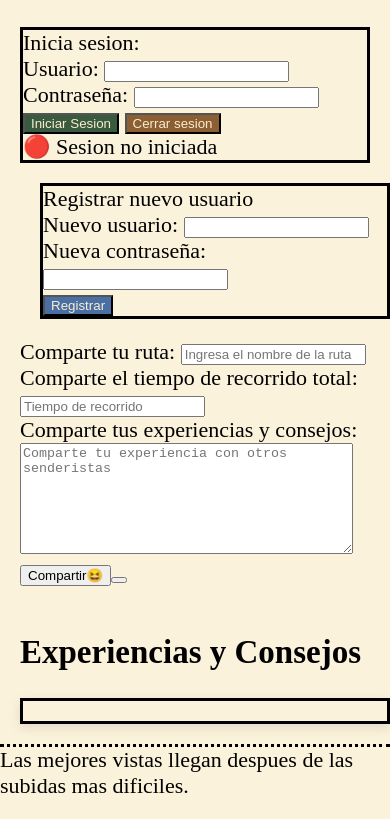
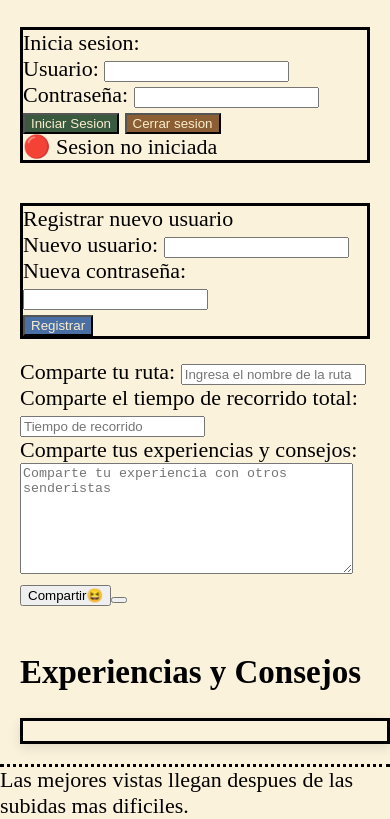
Before and after one commit to Oddy117/Proyecto-cliff, a plain HTML site: page index.html in a window 390 px wide. Shown: the part 928-1747 px from the top of the page. Drawn offline with Linux system fonts and the light colour scheme; a web font is replaced by a local one.

Commit message:
Add files via upload

```diff
--- a/style.css
+++ b/style.css
@@ -247,7 +247,7 @@ footer{
     }
 
     .registrar-usuario{
-    margin-left: 20px 0;
+    margin: 20px 0;
     }
 
     textarea{
```
